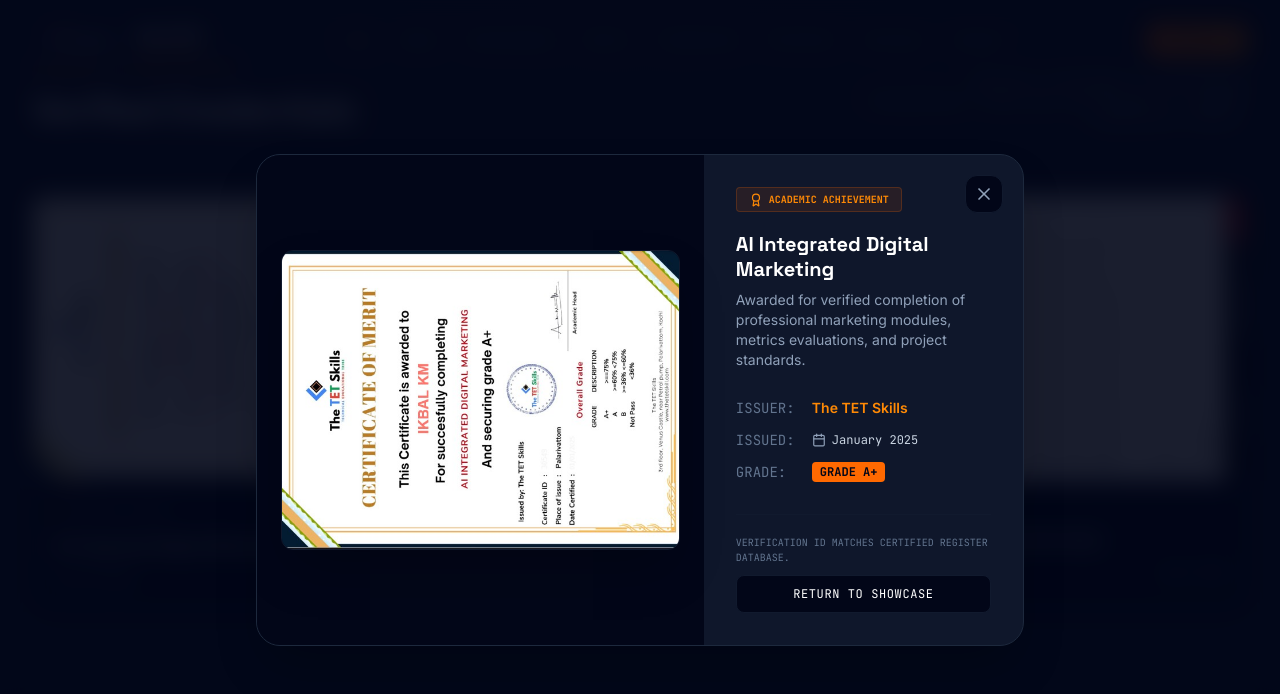
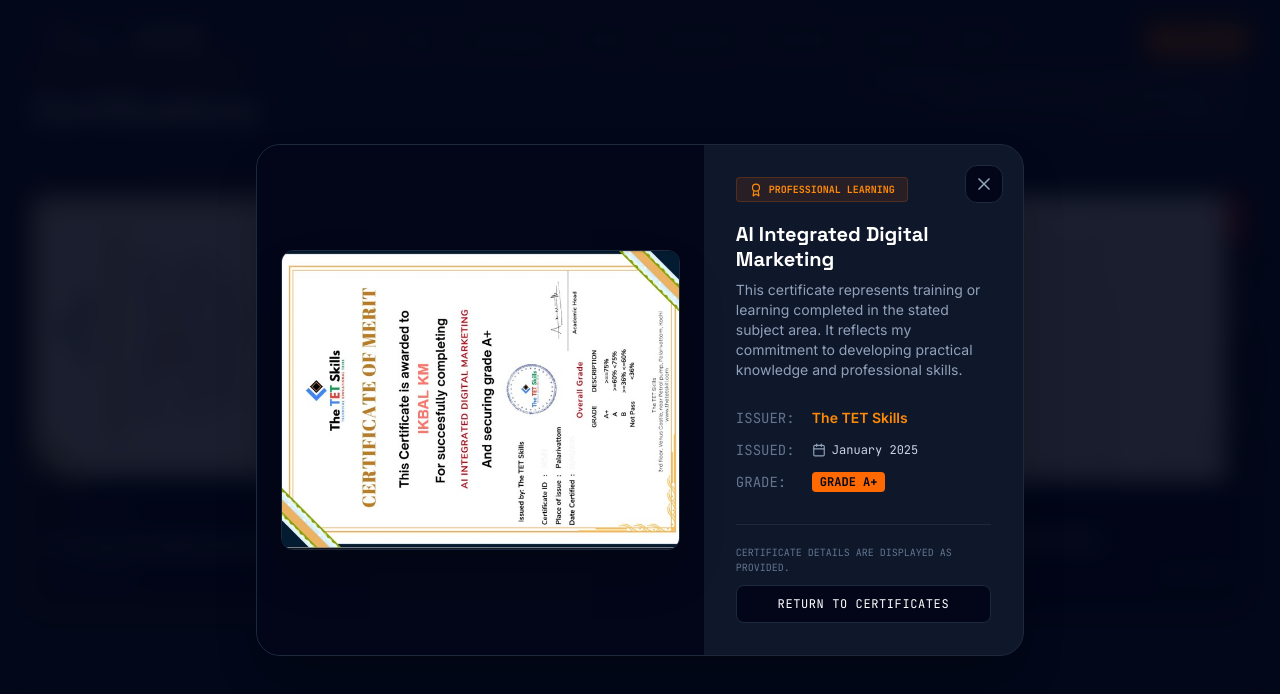
Before and after one commit to ikbalkmtnr786-glitch/ikbal-km-portfolio, a React (Vite) app: page / in a window 1280 px wide. Both pictures are taken after a click on the button 224 px from the left and 4393 px from the top of the page. Shown: the part 3993-4687 px from the top of the page. Built offline with nearby package versions, Linux system fonts and the light colour scheme.

Commit message:
Update Credentials.tsx

```diff
--- a/src/components/Credentials.tsx
+++ b/src/components/Credentials.tsx
@@ -1,5 +1,6 @@
+
 import React, { useState } from 'react';
-import { Award, Calendar, X, ExternalLink, ArrowRight, ShieldCheck } from 'lucide-react';
+import { Award, Calendar, X, ArrowRight, ShieldCheck } from 'lucide-react';
 import { motion, AnimatePresence } from 'motion/react';
 import { certificates } from '../data';
 import { Certificate } from '../types';
@@ -19,19 +20,20 @@ export default function Credentials() {
         <div className="flex flex-col md:flex-row md:items-end justify-between mb-16 gap-4">
           <div className="text-left space-y-3">
             <span className="text-xs font-mono text-orange-500 font-semibold uppercase tracking-widest block">
-              Academics & Verification
+              Certifications & Learning
             </span>
             <h2 className="text-3xl sm:text-4xl font-sans font-black text-white tracking-tight">
-              Verified Credentials
+              Certifications
             </h2>
           </div>
+
           <p className="text-xs sm:text-sm text-slate-400 max-w-sm text-left md:text-right font-mono">
-            Directly certified in performance disciplines. Click any certificate to inspect credentials detail.
+            Professional training and certifications that reflect my learning and development in digital marketing.
           </p>
         </div>
 
-        {/* 3 Certificates Grid */}
-        <div className="grid grid-cols-1 md:grid-cols-3 gap-8">
+        {/* Certificates Grid */}
+        <div className="grid grid-cols-1 md:grid-cols-2 lg:grid-cols-3 gap-8">
           {certificates.map((cert) => (
             <motion.div
               key={cert.id}
@@ -41,15 +43,24 @@ export default function Credentials() {
               viewport={{ once: true }}
               transition={{ duration: 0.5 }}
               onClick={() => setSelectedCert(cert)}
-              className="bg-slate-950 border border-slate-850 rounded-2xl overflow-hidden hover:border-orange-500/30 cursor-pointer group transition-all duration-300 shadow-xl"
+              role="button"
+              tabIndex={0}
+              onKeyDown={(event) => {
+                if (event.key === 'Enter' || event.key === ' ') {
+                  event.preventDefault();
+                  setSelectedCert(cert);
+                }
+              }}
+              aria-label={`View ${cert.title} certificate details`}
+              className="bg-slate-950 border border-slate-800 rounded-2xl overflow-hidden hover:border-orange-500/30 cursor-pointer group transition-all duration-300 shadow-xl focus:outline-none focus:ring-2 focus:ring-orange-500"
             >
 
-              {/* Card visual showcase */}
+              {/* Certificate Image */}
               <div className="aspect-[4/3] w-full relative overflow-hidden bg-slate-900">
                 <PortfolioImage
                   src={cert.imageRef}
                   alt={cert.title}
-                  className="w-full h-full object-cover group-hover:scale-103 transition-transform duration-500"
+                  className="w-full h-full object-cover group-hover:scale-105 transition-transform duration-500"
                   type="certificate"
                   metaData={{
                     title: cert.title,
@@ -59,22 +70,23 @@ export default function Credentials() {
                   }}
                 />
 
-                {/* Overlay hover effect */}
-                <div className="absolute inset-0 bg-slate-950/40 opacity-0 group-hover:opacity-100 transition-opacity flex items-center justify-center backdrop-blur-xs">
+                {/* Hover Effect */}
+                <div className="absolute inset-0 bg-slate-950/40 opacity-0 group-hover:opacity-100 transition-opacity flex items-center justify-center backdrop-blur-sm">
                   <span className="px-4 py-2 bg-slate-900/90 border border-slate-800 text-orange-400 font-mono text-xs font-medium tracking-wider rounded-lg uppercase flex items-center gap-1.5 shadow-xl">
-                    View Details
+                    View Certificate
                     <ArrowRight className="w-4 h-4" />
                   </span>
                 </div>
               </div>
 
-              {/* Text metadata footer */}
+              {/* Certificate Details */}
               <div className="p-5 space-y-3 text-left">
-                <div className="flex justify-between items-center">
+                <div className="flex justify-between items-center gap-2">
                   <span className="text-[10px] font-mono text-slate-500 uppercase flex items-center gap-1 font-semibold">
                     <ShieldCheck className="w-3.5 h-3.5 text-orange-500" />
-                    Verified License
+                    Certificate
                   </span>
+
                   {cert.grade && (
                     <span className="text-[10px] font-mono bg-orange-500/10 text-orange-400 border border-orange-500/20 px-2 py-0.5 rounded font-bold uppercase">
                       {cert.grade}
@@ -82,13 +94,15 @@ export default function Credentials() {
                   )}
                 </div>
 
-                <h3 className="text-base font-sans font-bold text-white group-hover:text-orange-400 transition-colors line-clamp-1">
+                <h3 className="text-base font-sans font-bold text-white group-hover:text-orange-400 transition-colors line-clamp-2">
                   {cert.title}
                 </h3>
 
-                <div className="flex justify-between items-center text-xs text-slate-400">
-                  <span>{cert.issuer}</span>
-                  <span className="font-mono text-[11px]">{cert.date}</span>
+                <div className="flex justify-between items-center gap-2 text-xs text-slate-400">
+                  <span className="truncate">{cert.issuer}</span>
+                  <span className="font-mono text-[11px] shrink-0">
+                    {cert.date}
+                  </span>
                 </div>
               </div>
 
@@ -98,14 +112,14 @@ export default function Credentials() {
 
       </div>
 
-      {/* LIGHTBOX MODAL TRIGGER */}
+      {/* Certificate Details Modal */}
       <AnimatePresence>
         {selectedCert && (
           <div
             id="cert-lightbox"
-            className="fixed inset-0 z-55 flex items-center justify-center p-4"
+            className="fixed inset-0 z-[55] flex items-center justify-center p-4"
           >
-            {/* Backdrop shadow */}
+            {/* Backdrop */}
             <motion.div
               initial={{ opacity: 0 }}
               animate={{ opacity: 1 }}
@@ -114,12 +128,15 @@ export default function Credentials() {
               className="absolute inset-0 bg-slate-950/90 backdrop-blur-md"
             />
 
-            {/* Lightbox Contents */}
+            {/* Modal Content */}
             <motion.div
               initial={{ opacity: 0, scale: 0.95, y: 15 }}
               animate={{ opacity: 1, scale: 1, y: 0 }}
               exit={{ opacity: 0, scale: 0.95, y: 15 }}
               transition={{ type: 'spring', duration: 0.4 }}
+              role="dialog"
+              aria-modal="true"
+              aria-labelledby="cert-modal-title"
               className="bg-slate-900 border border-slate-800 rounded-3xl w-full max-w-3xl overflow-hidden relative z-10 shadow-2xl"
             >
 
@@ -127,17 +144,17 @@ export default function Credentials() {
               <button
                 id="cert-lightbox-close"
                 onClick={() => setSelectedCert(null)}
-                className="absolute top-5 right-5 p-2 rounded-xl bg-slate-950 border border-slate-850 text-slate-400 hover:text-white hover:bg-slate-900 transition-all cursor-pointer focus:outline-none z-20"
-                aria-label="Close modal"
+                className="absolute top-5 right-5 p-2 rounded-xl bg-slate-950 border border-slate-800 text-slate-400 hover:text-white hover:bg-slate-900 transition-all cursor-pointer focus:outline-none z-20"
+                aria-label="Close certificate details"
               >
                 <X className="w-5 h-5" />
               </button>
 
               <div className="grid grid-cols-1 lg:grid-cols-12">
 
-                {/* Certificate Vector Card Left Column */}
+                {/* Certificate Image */}
                 <div className="lg:col-span-7 bg-slate-950 p-6 flex items-center justify-center">
-                  <div className="w-full aspect-[4/3] rounded-xl overflow-hidden border border-slate-850 relative shadow-2xl">
+                  <div className="w-full aspect-[4/3] rounded-xl overflow-hidden border border-slate-800 relative shadow-2xl">
                     <PortfolioImage
                       src={selectedCert.imageRef}
                       alt={selectedCert.title}
@@ -153,38 +170,52 @@ export default function Credentials() {
                   </div>
                 </div>
 
-                {/* Meta details text Right Column */}
+                {/* Certificate Information */}
                 <div className="lg:col-span-5 p-6 sm:p-8 flex flex-col justify-between text-left">
                   <div className="space-y-5">
                     <div className="inline-flex items-center gap-1.5 px-3 py-1 rounded bg-orange-500/10 border border-orange-500/20 text-[10px] font-mono text-orange-400 uppercase font-semibold">
                       <Award className="w-3.5 h-3.5" />
-                      Academic Achievement
+                      Professional Learning
                     </div>
 
                     <div className="space-y-2">
-                      <h4 className="text-xl font-sans font-black text-white leading-tight">
+                      <h4
+                        id="cert-modal-title"
+                        className="text-xl font-sans font-black text-white leading-tight"
+                      >
                         {selectedCert.title}
                       </h4>
+
                       <p className="text-xs sm:text-sm text-slate-400">
-                        Awarded for verified completion of professional marketing modules, metrics evaluations, and project standards.
+                        This certificate represents training or learning completed in the stated subject area. It reflects my commitment to developing practical knowledge and professional skills.
                       </p>
                     </div>
 
                     <div className="space-y-3 pt-2">
                       <div className="flex items-center gap-3 text-xs sm:text-sm text-slate-300">
-                        <span className="font-mono text-slate-500 w-16 uppercase">Issuer:</span>
-                        <span className="font-semibold text-orange-400">{selectedCert.issuer}</span>
+                        <span className="font-mono text-slate-500 w-16 uppercase">
+                          Issuer:
+                        </span>
+                        <span className="font-semibold text-orange-400">
+                          {selectedCert.issuer}
+                        </span>
                       </div>
+
                       <div className="flex items-center gap-3 text-xs sm:text-sm text-slate-300">
-                        <span className="font-mono text-slate-500 w-16 uppercase">Issued:</span>
+                        <span className="font-mono text-slate-500 w-16 uppercase">
+                          Issued:
+                        </span>
                         <span className="flex items-center gap-1.5 font-mono text-xs">
                           <Calendar className="w-3.5 h-3.5 text-slate-400" />
                           {selectedCert.date}
                         </span>
                       </div>
+
                       {selectedCert.grade && (
                         <div className="flex items-center gap-3 text-xs sm:text-sm text-slate-300">
-                          <span className="font-mono text-slate-500 w-16 uppercase">Grade:</span>
+                          <span className="font-mono text-slate-500 w-16 uppercase">
+                            Grade:
+                          </span>
                           <span className="px-2 py-0.5 rounded bg-orange-500 text-slate-950 font-mono text-xs font-bold uppercase">
                             {selectedCert.grade}
                           </span>
@@ -193,13 +224,16 @@ export default function Credentials() {
                     </div>
                   </div>
 
-                  <div className="mt-8 pt-5 border-t border-slate-850 flex flex-col gap-2.5">
-                    <p className="text-[10px] font-mono text-slate-500 uppercase">Verification ID matches certified register database.</p>
+                  <div className="mt-8 pt-5 border-t border-slate-800 flex flex-col gap-2.5">
+                    <p className="text-[10px] font-mono text-slate-500 uppercase">
+                      Certificate details are displayed as provided.
+                    </p>
+
                     <button
                       onClick={() => setSelectedCert(null)}
-                      className="w-full text-center py-2.5 rounded-lg bg-slate-950 hover:bg-slate-850 border border-slate-850 text-white font-mono text-xs uppercase tracking-wider transition-colors cursor-pointer focus:outline-none"
+                      className="w-full text-center py-2.5 rounded-lg bg-slate-950 hover:bg-slate-800 border border-slate-800 text-white font-mono text-xs uppercase tracking-wider transition-colors cursor-pointer focus:outline-none"
                     >
-                      Return to Showcase
+                      Return to Certificates
                     </button>
                   </div>
 
```
